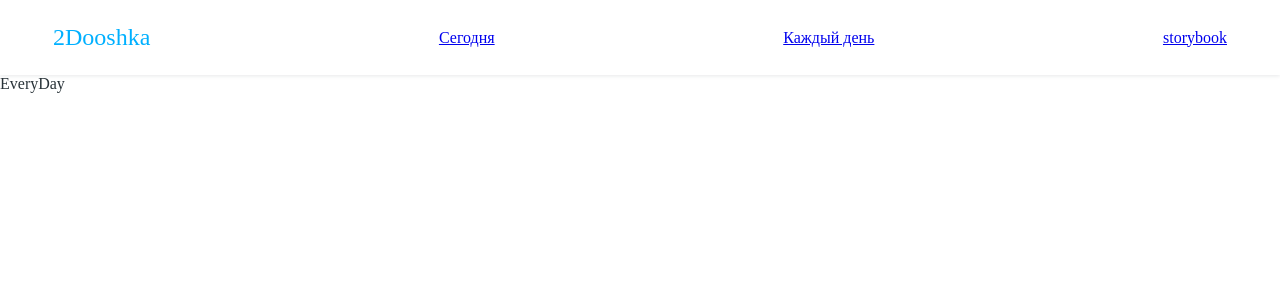
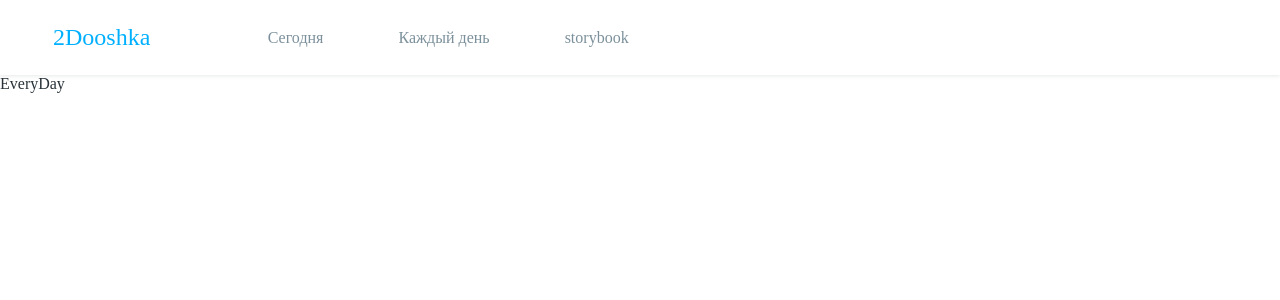
Before and after one commit to ermo4enkov/2dooshka, a React app: page /everyday in a window 1280 px wide. Shown: the top 300 px of the page. Built offline with nearby package versions, Linux system fonts and the light colour scheme; the HTML template or start-up script is replaced by a standard one.

Commit message:
Changed router

```diff
--- a/src/blocks/header/header.scss
+++ b/src/blocks/header/header.scss
@@ -1,7 +1,30 @@
 .header{
     display: flex;
     align-items: center;
-    justify-content: space-between;
+    justify-content: flex-start;
     padding: 24px 53px;
     box-shadow: 0 1px 4px 0 #e7e8ea;
+
+
+    .logo{
+        margin-right: 10%;
+    }
+
+    &__link{
+        font-family: "Source Sans Pro";
+        font-size: 16px;
+        font-weight: normal;
+        font-style: normal;
+        color: #7c909b;
+        text-decoration: none;
+
+        &:not(:last-of-type){
+            margin-right: 75px;
+        }
+
+        &[aria-current="true"]{
+            color: #00b0ff;
+        }
+    }
+
 }
--- a/src/blocks/header/header.tsx
+++ b/src/blocks/header/header.tsx
@@ -4,7 +4,7 @@ import styled from "styled-components";
 import Logo from "../../components/logo";
 import Plus from "../../components/icons/plus";
 
-import { Link } from "react-router-dom";
+import { Link, NavLink } from "react-router-dom";
 
 
 export class Header extends React.Component {
@@ -17,9 +17,9 @@ export class Header extends React.Component {
         return(
             <div className="header">
                 <Logo/>
-                <Link to="/">Сегодня</Link>
-                <Link to="/everyday">Каждый день</Link>
-                <Link to="/storybook">storybook</Link>
+                <NavLink className="header__link" to="/today">Сегодня</NavLink>
+                <NavLink className="header__link" to="/everyday">Каждый день</NavLink>
+                <NavLink className="header__link" to="/storybook">storybook</NavLink>
             </div>
         );
     }
--- a/src/blocks/main/main.tsx
+++ b/src/blocks/main/main.tsx
@@ -9,7 +9,7 @@ import StoryBookView from "../../views/storyBookView";
 const Main = (props) => (
   <main>
     <Switch>
-      <Route exact path="/" render={ (routeProps) =>
+      <Route exact path="/today" render={ (routeProps) =>
         <TodayView routeProps={routeProps} {...props}/>
       }/>
       <Route exact path="/everyday" render={ (routeProps) =>
--- a/src/components/logo/logo.tsx
+++ b/src/components/logo/logo.tsx
@@ -3,7 +3,7 @@ import { Link } from "react-router-dom";
 
 
 const Logo = () => (
-    <Link to="/" className="logo">2Dooshka</Link>
+    <Link to="/today" className="logo">2Dooshka</Link>
 );
 
 export default Logo;
--- a/webpack.config.js
+++ b/webpack.config.js
@@ -22,6 +22,10 @@ webpackConfig = {
 
     // Enable sourcemaps for debugging webpack's output.
     devtool: "source-map",
+
+    devServer: {
+        historyApiFallback: true
+    },
 
     resolve: {
         // Add '.ts' and '.tsx' as resolvable extensions.
```
Also changed, not shown: src/components/item/item.tsx (+7 -3 lines), src/index.tsx (+0 -7 lines), 4 other files (tests, documents, lock files or other folders).
